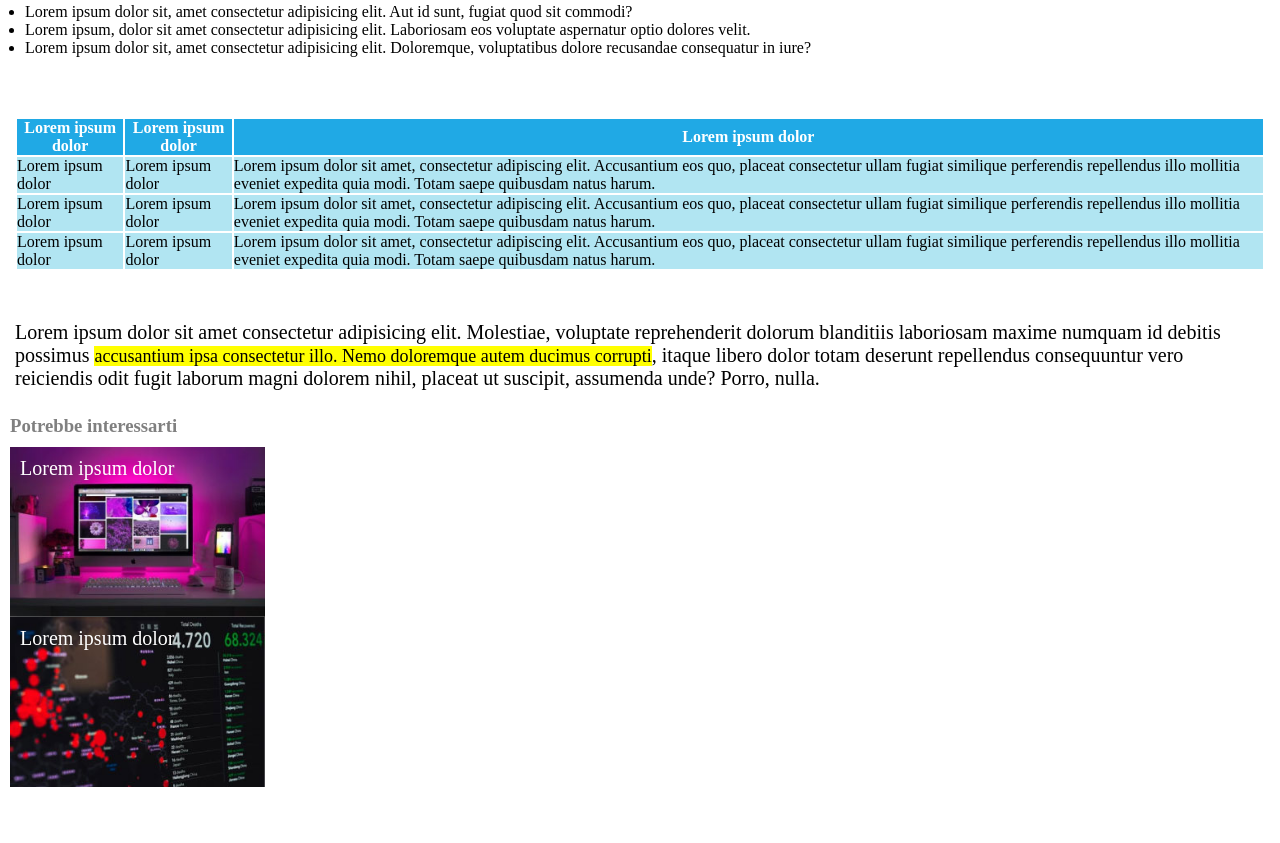
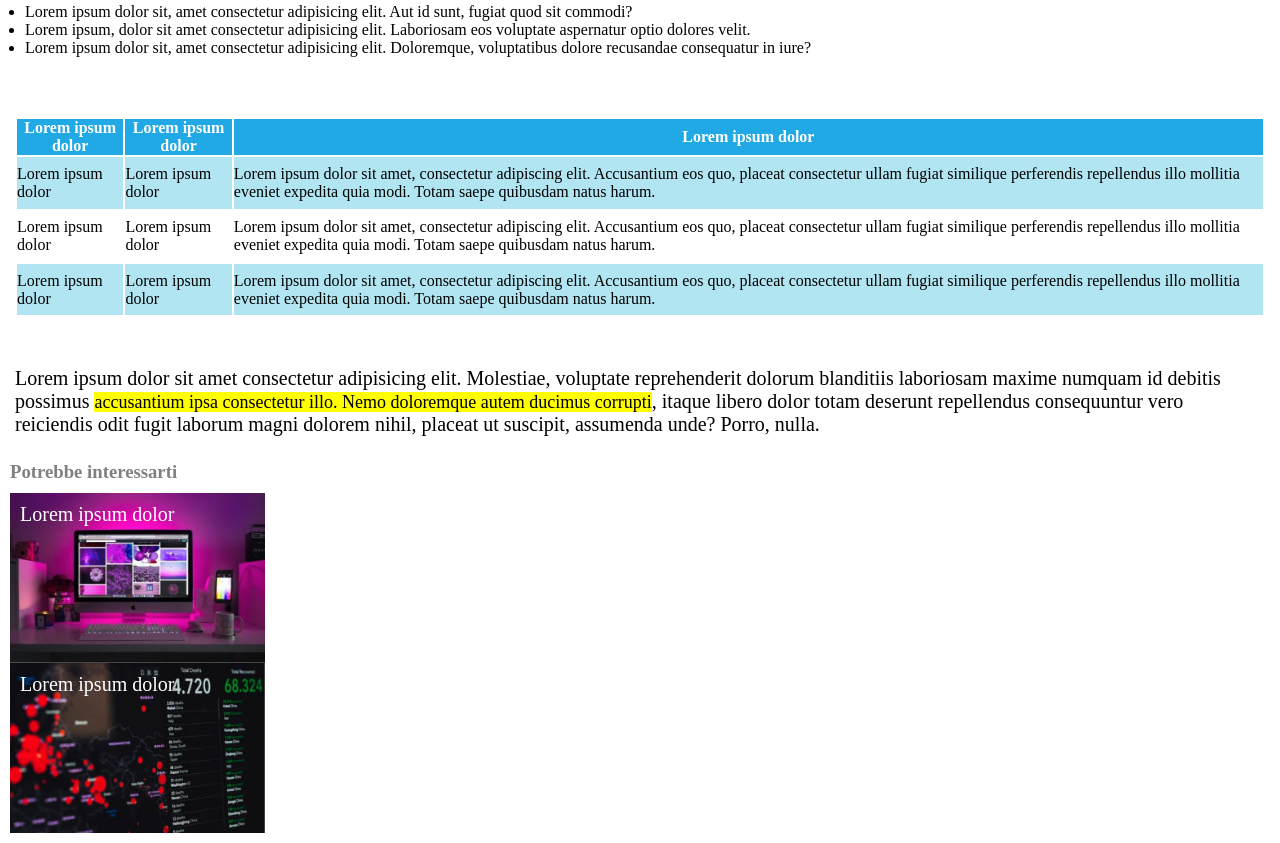
Before and after one commit to FrancescoCialfiDev/html-css-booleaner, a plain HTML site: page index.html in a window 1280 px wide. Shown: the part 882-1725 px from the top of the page. Before the commit the page ends 1679 px from the top, so only its background shows below. Drawn offline with Linux system fonts and the light colour scheme.

Commit message:
Completed Work

```diff
--- a/css/style.css
+++ b/css/style.css
@@ -68,12 +68,17 @@ main span {
 }
 
 table {
+    height: 300px;
     width: 100%;
     padding-bottom: 50px;
     padding-top: 50px;
 }
 
-td {
+.table-white{
+    background-color: rgb(255, 255, 255);
+}
+
+tr {
     background-color: #b1e5f2;
 }
 
--- a/index.html
+++ b/index.html
@@ -64,7 +64,7 @@
                         modi. Totam saepe quibusdam natus harum.</td>
                 </tr>
 
-                <tr>
+                <tr class="table-white">
                     <td>Lorem ipsum dolor</td>
                     <td>Lorem ipsum dolor</td>
                     <td>Lorem ipsum dolor sit amet, consectetur adipiscing elit. Accusantium eos quo, placeat
```
